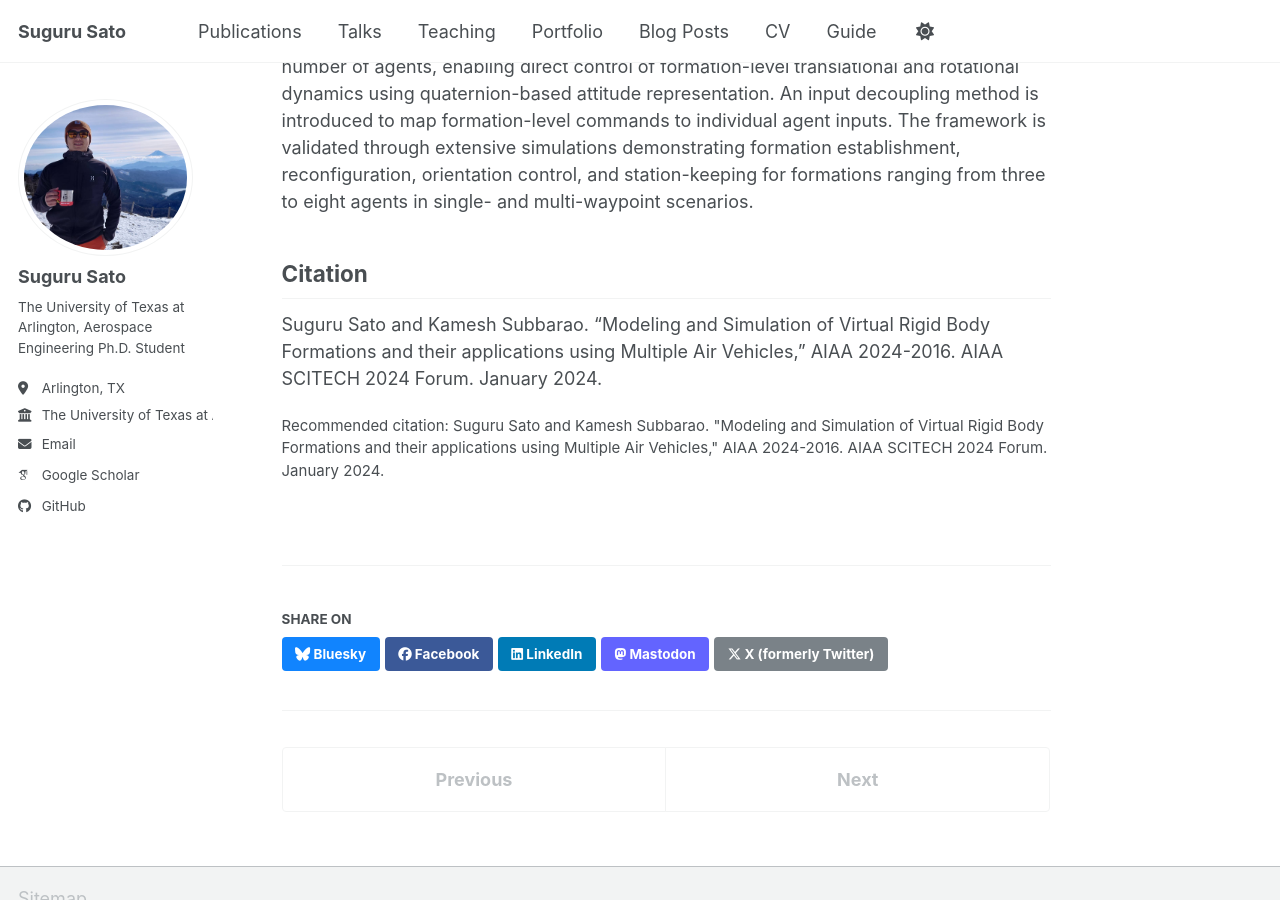
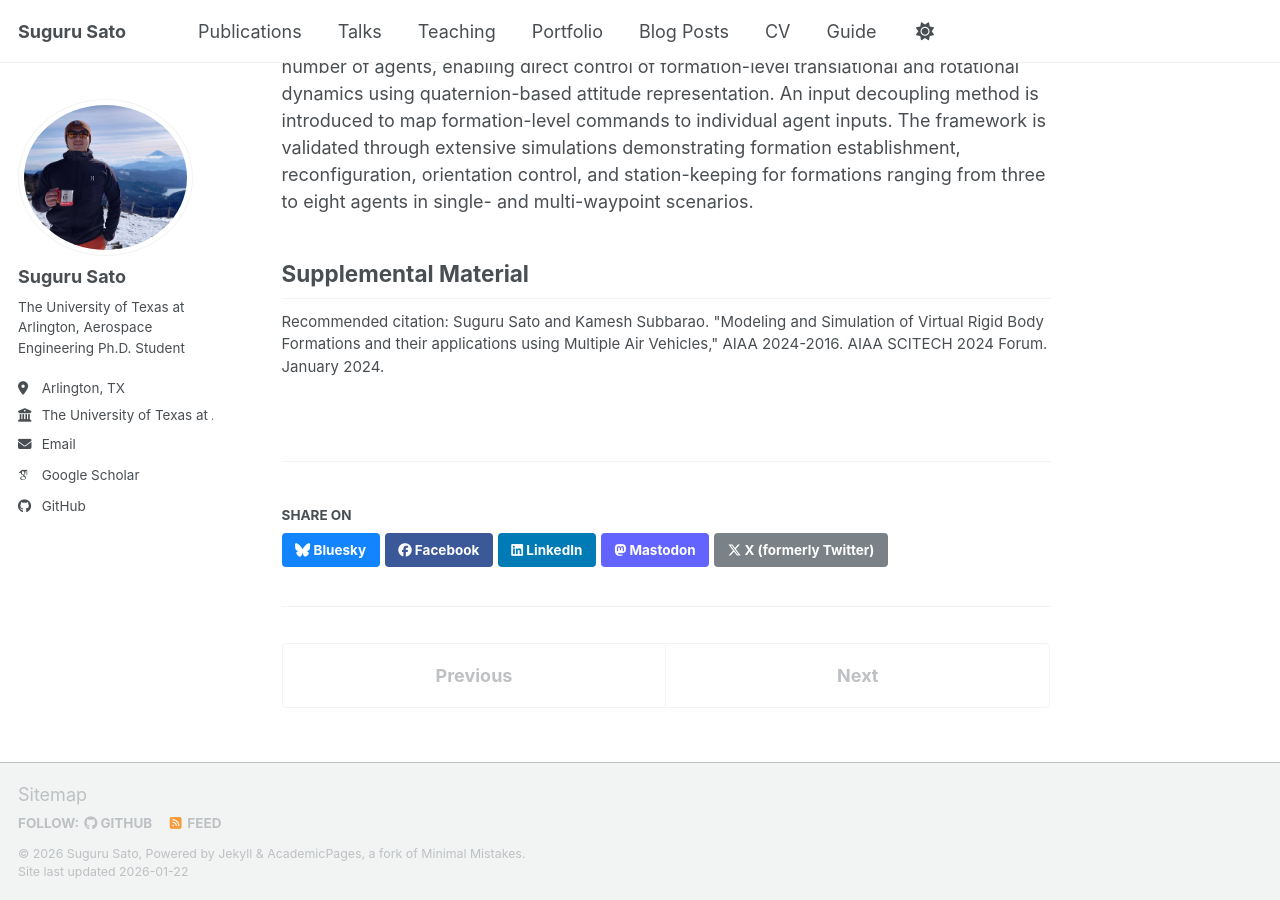
Before and after one commit to GitHub-Suguru/GitHub-Suguru.github.io, a Jekyll site: the page built from _publications/2024-01-04-AIAA2024-2016.md, in a window 1280 px wide and 900 px high, scrolled down 933 px. Built offline with Jekyll 4.4.1, drawn with Linux system fonts in a browser that asks for light colours; some web fonts are replaced; a script bundle is joined from its source files by our own code; library files that are not in the unit come from our copies.

Commit message:
Update and rename 2015-10-01-paper-title-number-3.md to 2024-01-04-AIAA2024-2016.md

```diff
--- a/_publications/2015-10-01-paper-title-number-3.md
+++ b/_publications/2024-01-04-AIAA2024-2016.md
@@ -22,5 +22,4 @@ This paper presents thorough mathematical modeling, control law development, and
 ## Contribution
 This paper presents a rigorous constraint-based Virtual Rigid Body (VRB) framework for multi-UAV formation flight. A physically consistent constraint force formulation is derived using d’Alembert’s principle, Lagrange multipliers, and Baumgarte stabilization to enforce inter-agent rigidity. Unified 6-DOF equations of motion are developed for an arbitrary number of agents, enabling direct control of formation-level translational and rotational dynamics using quaternion-based attitude representation. An input decoupling method is introduced to map formation-level commands to individual agent inputs. The framework is validated through extensive simulations demonstrating formation establishment, reconfiguration, orientation control, and station-keeping for formations ranging from three to eight agents in single- and multi-waypoint scenarios.
 
-## Citation
-Suguru Sato and Kamesh Subbarao. "Modeling and Simulation of Virtual Rigid Body Formations and their applications using Multiple Air Vehicles," AIAA 2024-2016. AIAA SCITECH 2024 Forum. January 2024.
+## Supplemental Material
```
